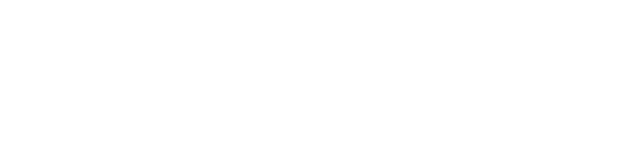
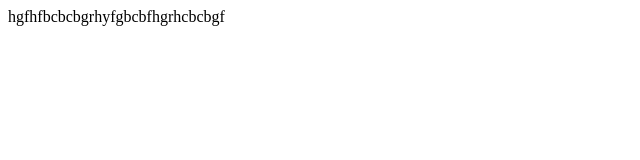
Before and after one commit to ldthuan1995/SQL, a plain HTML site: page index.html in a window 1280 px wide. Shown: the whole page, without its empty margins (0-640 px from the left). Drawn offline with Linux system fonts and the light colour scheme.

Commit message:
Update index.html

```diff
--- a/index.html
+++ b/index.html
@@ -7,6 +7,6 @@
     <title>Document</title>
 </head>
 <body>
-
+    hgfhfbcbcbgrhyfgbcbfhgrhcbcbgf
 </body>
 </html>
```
